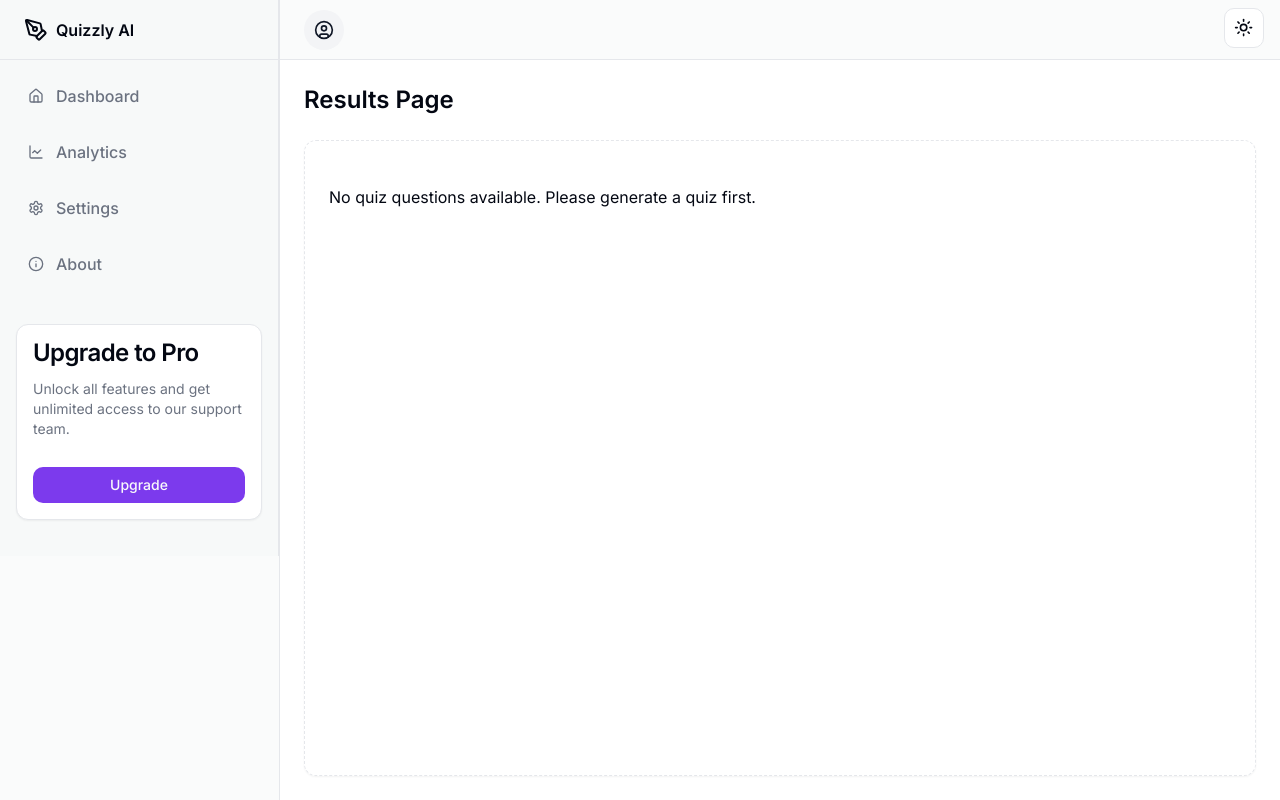
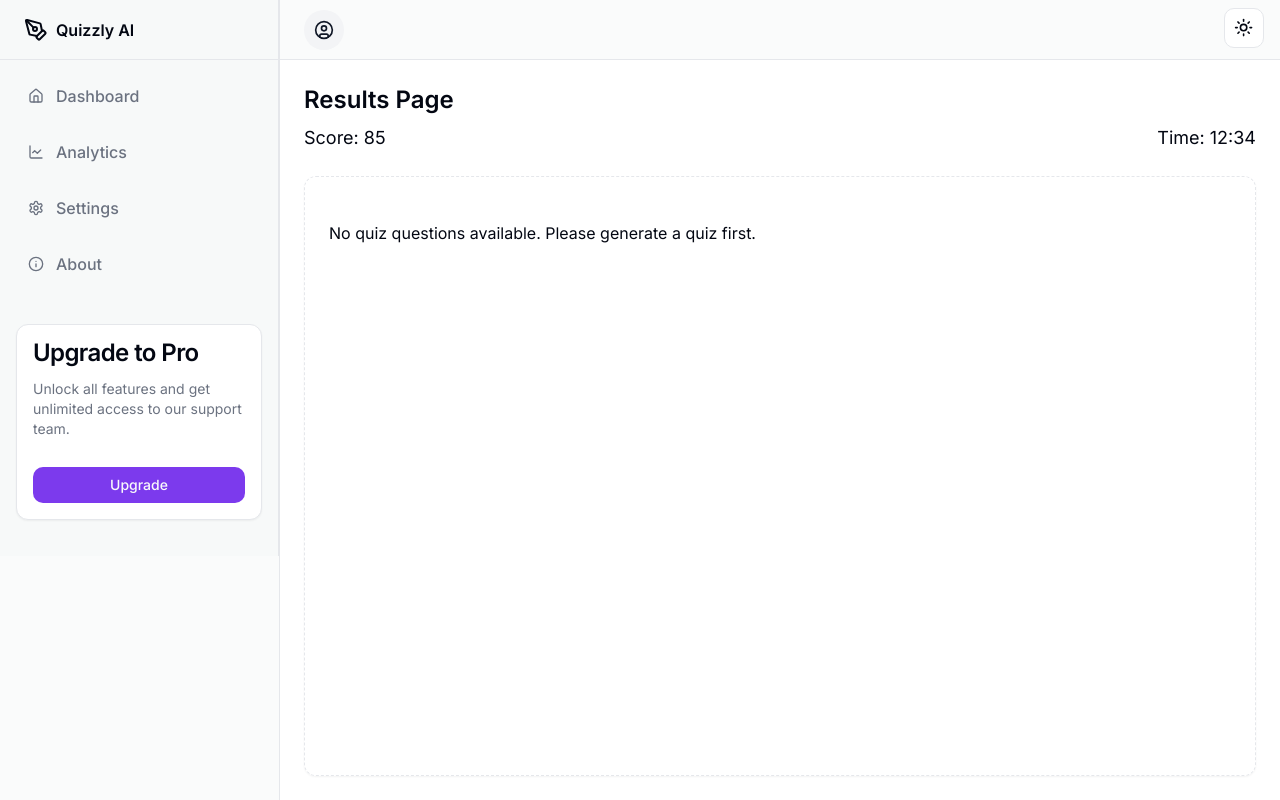
Before and after one commit to khushbuoswal/SIS, a Next.js app: page /results in a window 1280 px wide. Built offline with nearby package versions, Linux system fonts and the light colour scheme.

Commit message:
Frontend results

```diff
--- a/src/app/results/page.tsx
+++ b/src/app/results/page.tsx
@@ -12,6 +12,9 @@ import { UserDropdown } from "@/components/ui/userDropdown";
 export default function Quiz() {
   const [quizData, setQuizData] = useState<any[]>([]);
   const [loading, setLoading] = useState(false);
+  const [score, setScore] = useState(0); // Add score state
+  const [time, setTime] = useState("00:00"); // Add time state
+
 
   useEffect(() => {
     // Load quiz data from localStorage
@@ -21,6 +24,11 @@ export default function Quiz() {
     } else {
       console.error("No quiz questions found in local storage");
     }
+
+    // Placeholder: Set score and time
+    setScore(85); // Example score, adjust based on actual logic
+    setTime("12:34"); // Example time, adjust based on actual logic
+
   }, []);
 
   return (
@@ -56,10 +64,16 @@ export default function Quiz() {
           </header>
 
           <main className="flex flex-1 flex-col gap-4 p-4 lg:gap-6 lg:p-6">
-            {/* Title and Timer Section */}
-            <div className="flex items-center justify-between w-full">
+            {/* Title Section */}
+            <div className="w-full">
               <h1 className="text-lg font-semibold md:text-2xl">Results Page</h1>
+              {/* Score and Time Section */}
+              <div className="mt-2 flex justify-between">
+                <p className="text-sm md:text-lg">Score: {score}</p>
+                <p className="text-sm md:text-lg">Time: {time}</p>
+              </div>
             </div>
+
 
             <div
               className="flex flex-1 items-center justify-center rounded-lg border border-dashed shadow-sm"
```
